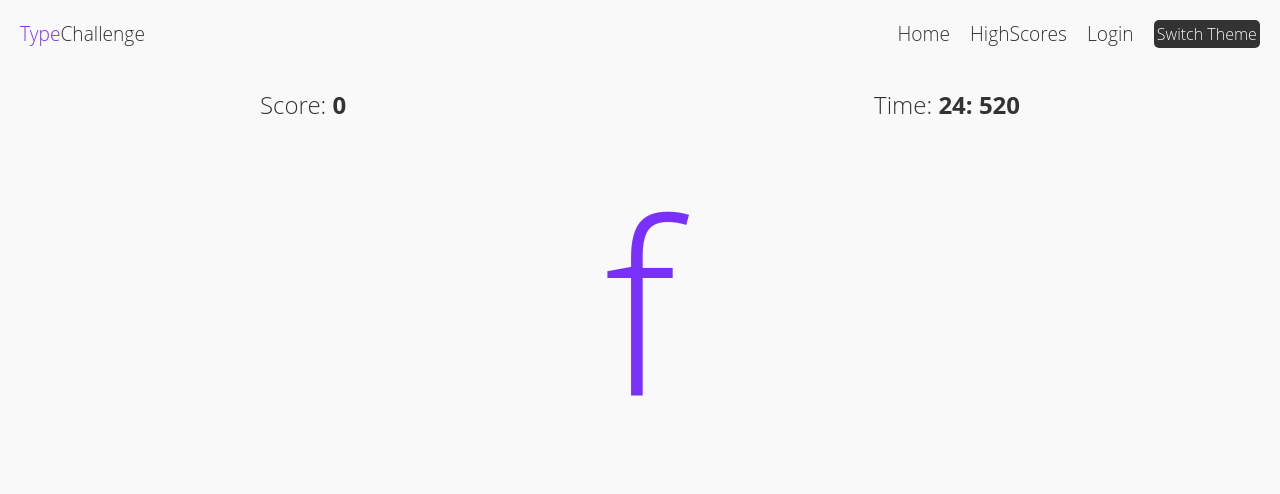
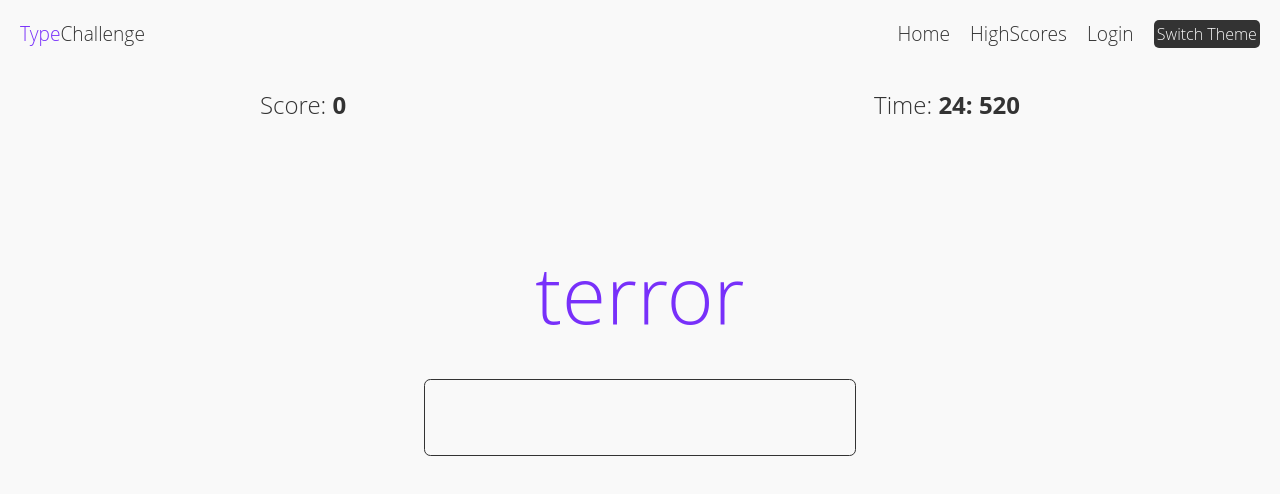
Before and after one commit to matthewfee/typingchallenge, a React (Vite) app: page /game in a window 1280 px wide. Shown: the top 494 px of the page. Built offline with nearby package versions, Linux system fonts and the light colour scheme.

Commit message:
changed input to word input

```diff
--- a/src/pages/Game.tsx
+++ b/src/pages/Game.tsx
@@ -1,19 +1,36 @@
 import { useEffect, useState, useCallback, KeyboardEvent } from 'react'
 import { useNavigate } from 'react-router-dom'
 import { useScore } from '../contexts/ScoreContext'
-import { StyledGame, StyledScore, StyledTimer } from '../styled/Game'
-import { StyledCharacter, Strong } from '../styled/Random'
+import {
+  StyledGame,
+  StyledInput,
+  StyledScore,
+  StyledTimer,
+  StyledWordContainer
+} from '../styled/Game'
+import { StyledWord, Strong } from '../styled/Random'
 
 const Game = () => {
   const [score, setScore] = useScore()
   const MAX_SECONDS = '30'
   const [ms, setMs] = useState('999')
   const [seconds, setSeconds] = useState(MAX_SECONDS)
-  const characters = `abcdefghijklmnopqrstuvwxyz1234567890~#$%^&*()|?><.,-_=+`
-  const [currentCharacter, setCurrentCharacter] = useState('')
+
+  const words = [
+    'green',
+    'mountain',
+    'tree',
+    'field',
+    'daisy',
+    'bear',
+    'terror'
+  ]
+
+  const [currentWord, setCurrentWord] = useState('mountain')
+  const [typingInput, setTypingInput] = useState('')
 
   useEffect(() => {
-    setRandomCharacter()
+    setRandomWord()
     setScore(0)
     const currentTime = new Date()
     const interval = setInterval(() => updateTime(currentTime), 1)
@@ -22,25 +39,14 @@ const Game = () => {
     }
   }, [])
 
-  const keyUpHandler = useCallback(
-    (e: any) => {
-      console.log(e.key, currentCharacter)
-
-      if (e.key === 'Shift') {
-        return
-      }
-
-      if (e.key === currentCharacter) {
-        setScore((prevScore: number) => prevScore + 1)
-      } else {
-        if (score > 0) {
-          setScore((prevScore: number) => prevScore - 1)
-        }
-      }
-      setRandomCharacter()
-    },
-    [currentCharacter]
-  )
+  const keyUpHandler = useCallback((): void => {
+    if (typingInput === currentWord) {
+      console.log('WORD MATCH', typingInput, currentWord)
+      setScore((prevScore: number) => prevScore + 1)
+      setTypingInput('')
+      setRandomWord()
+    }
+  }, [typingInput])
 
   useEffect(() => {
     document.addEventListener('keyup', keyUpHandler)
@@ -80,10 +86,20 @@ const Game = () => {
     }
   }, [seconds, ms])
 
-  const setRandomCharacter = () => {
-    const length = characters.length
+  const setRandomWord = () => {
+    const wordList = words.filter((word) => word !== currentWord)
+    console.log('WORD LIST', wordList)
+    const length = wordList.length
     const randomInt = Math.floor(Math.random() * length)
-    setCurrentCharacter(characters[randomInt])
+    console.log(randomInt)
+    const newWord = wordList[randomInt]
+    setCurrentWord((prevState) => {
+      return newWord
+    })
+  }
+
+  const handleTypingInput = (event: React.ChangeEvent<HTMLInputElement>) => {
+    setTypingInput(event.target.value)
   }
 
   return (
@@ -91,7 +107,17 @@ const Game = () => {
       <StyledScore>
         Score: <Strong>{score}</Strong>
       </StyledScore>
-      <StyledCharacter>{currentCharacter}</StyledCharacter>
+
+      <StyledWordContainer>
+        <StyledWord>{currentWord}</StyledWord>
+        <StyledInput
+          type='text'
+          placeholder=''
+          value={typingInput}
+          onChange={handleTypingInput}
+        />
+      </StyledWordContainer>
+
       <StyledTimer>
         Time:{' '}
         <Strong>
--- a/src/pages/GameOver.tsx
+++ b/src/pages/GameOver.tsx
@@ -2,7 +2,7 @@ import { useEffect, useState } from 'react'
 import { useNavigate } from 'react-router-dom'
 import { useScore } from '../contexts/ScoreContext'
 import { StyledLink } from '../styled/Navbar'
-import { StyledCharacter } from '../styled/Random'
+import { StyledWord } from '../styled/Random'
 import { useAuth0 } from '@auth0/auth0-react'
 
 const GameOver = () => {
@@ -55,7 +55,7 @@ const GameOver = () => {
       {!isAuthenticated && (
         <h2>Log in or sign up to compete for high scores.</h2>
       )}
-      <StyledCharacter>{score}</StyledCharacter>
+      <StyledWord>{score}</StyledWord>
       <div>
         <StyledLink to='/'>Go Home</StyledLink>
       </div>
--- a/src/styled/Game.tsx
+++ b/src/styled/Game.tsx
@@ -8,6 +8,27 @@ export const StyledGame = styled.div`
   grid-template-columns: minmax(50px, auto) 1fr minmax(50px, auto);
 `
 
+export const StyledWordContainer = styled.div`
+  grid-row: 2;
+  grid-column: 1/4;
+  min-height: 200px;
+  display: flex;
+  flex-flow: column nowrap;
+  justify-content: center;
+  align-items: center;
+`
+
+export const StyledInput = styled.input`
+  font-size: 2rem;
+  color: var(--main-text-color);
+  text-align: center;
+  padding: 1rem;
+  background-color: var(--main-bg-color);
+  border: 1px solid var(--main-text-color);
+  border-radius: 0.4rem;
+  margin: 2rem;
+`
+
 export const StyledScore = styled.p`
   font-size: 1.5rem;
 `
--- a/src/styled/Random.tsx
+++ b/src/styled/Random.tsx
@@ -11,10 +11,8 @@ export const StyledTitle = styled.h1`
   margin-top: 3rem;
 `
 
-export const StyledCharacter = styled.p`
-  font-size: 15rem;
-  grid-row: 2;
-  grid-column: 1/4;
+export const StyledWord = styled.p`
+  font-size: 5rem;
   text-align: center;
   color: var(--accent-color);
 `
```
